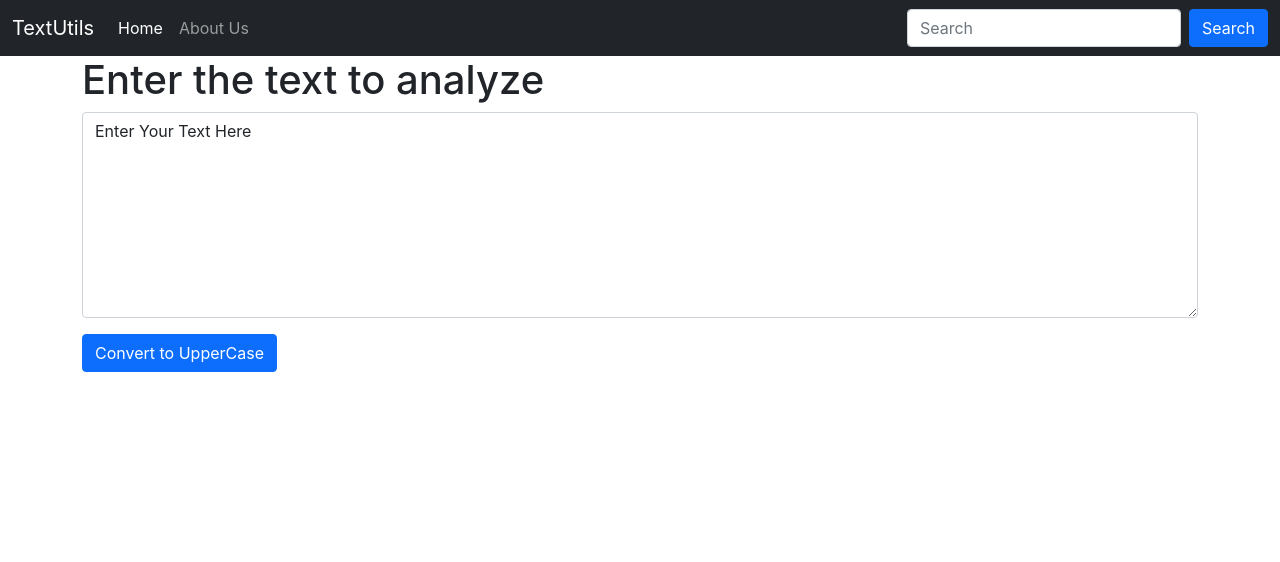
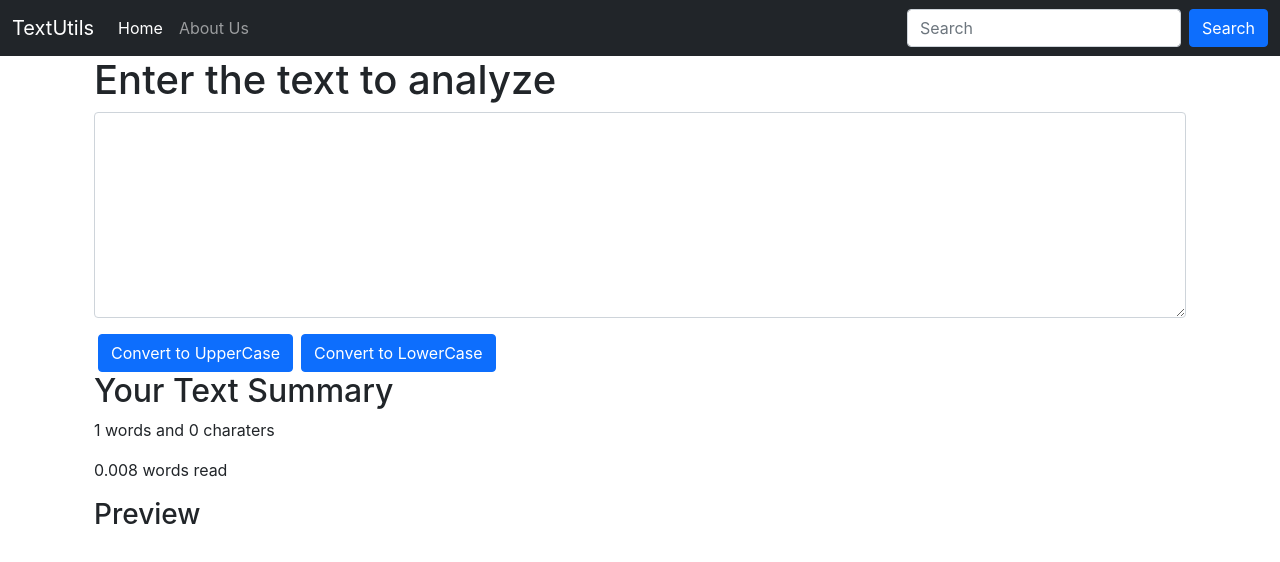
Before and after one commit to deepakpatel-dev/TextUtils, a React (Create React App) app: page / in a window 1280 px wide. Shown: the top 562 px of the page. Built offline with nearby package versions, Linux system fonts and the light colour scheme.

Commit message:
Lower Case/Preview/Word lenth & Charater Length logic added

```diff
--- a/src/components/TextForm.js
+++ b/src/components/TextForm.js
@@ -6,19 +6,35 @@
     let newText = text.toUpperCase();
     setText(newText);
     }
+    const handleLowClick = () => {
+        let newText = text.toLowerCase();
+        setText(newText);
+        }
     const handleOnChange = (event) => {
         // console.log("on Change"+ text);
         setText(event.target.value);
         }
-     const [text, setText] = useState('Enter Your Text Here')
+     const [text, setText] = useState('')
     return (
-        <div>
+        <>
+        <div className="container">
                 <h1>{props.heading}</h1>
                 <div className="mb-3">
                 {/* <label for="myBox" className="form-label">Example Text Area</label> */}
                 <textarea className="form-control" value={text} onChange={handleOnChange} id="myBox" rows="8"></textarea>
             </div>
-            <button className="btn btn-primary" onClick={handleUpClick}>Convert to UpperCase</button>
+            <button className="btn btn-primary mx-1"  onClick={handleUpClick}>Convert to UpperCase</button>
+            <button className="btn btn-primary mx-1" onClick={handleLowClick}>Convert to LowerCase</button>
+
         </div>
+
+        <div className="container" mu >
+            <h2>Your Text Summary</h2>
+            <p> {text.split(" ").length} words and {text.length} charaters</p>
+            <p>{.008 * text.split(" ").length} words read</p>
+            <h3>Preview</h3>
+            <p>{text}</p>
+        </div>
+        </>
     )
 }
```
